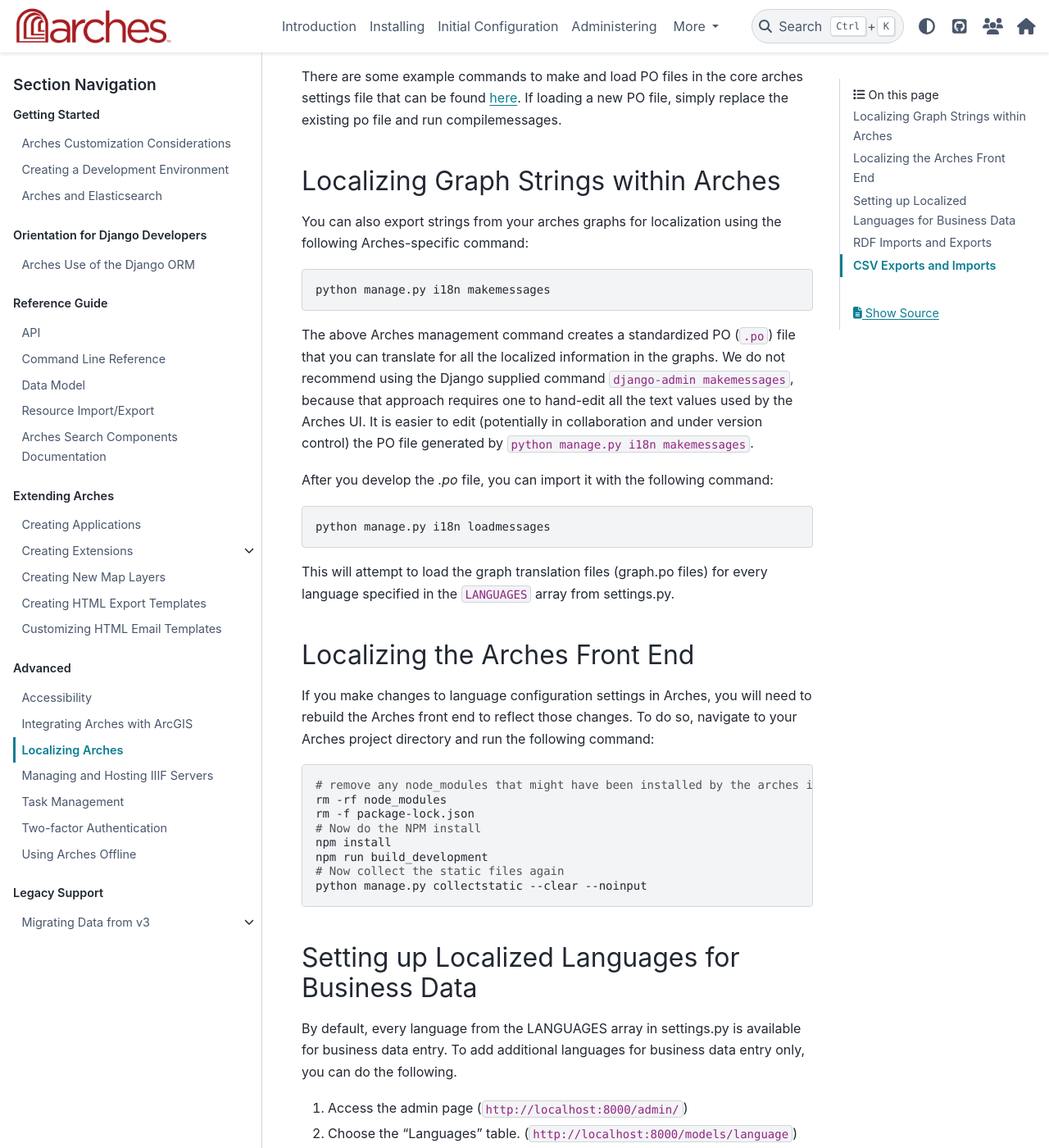
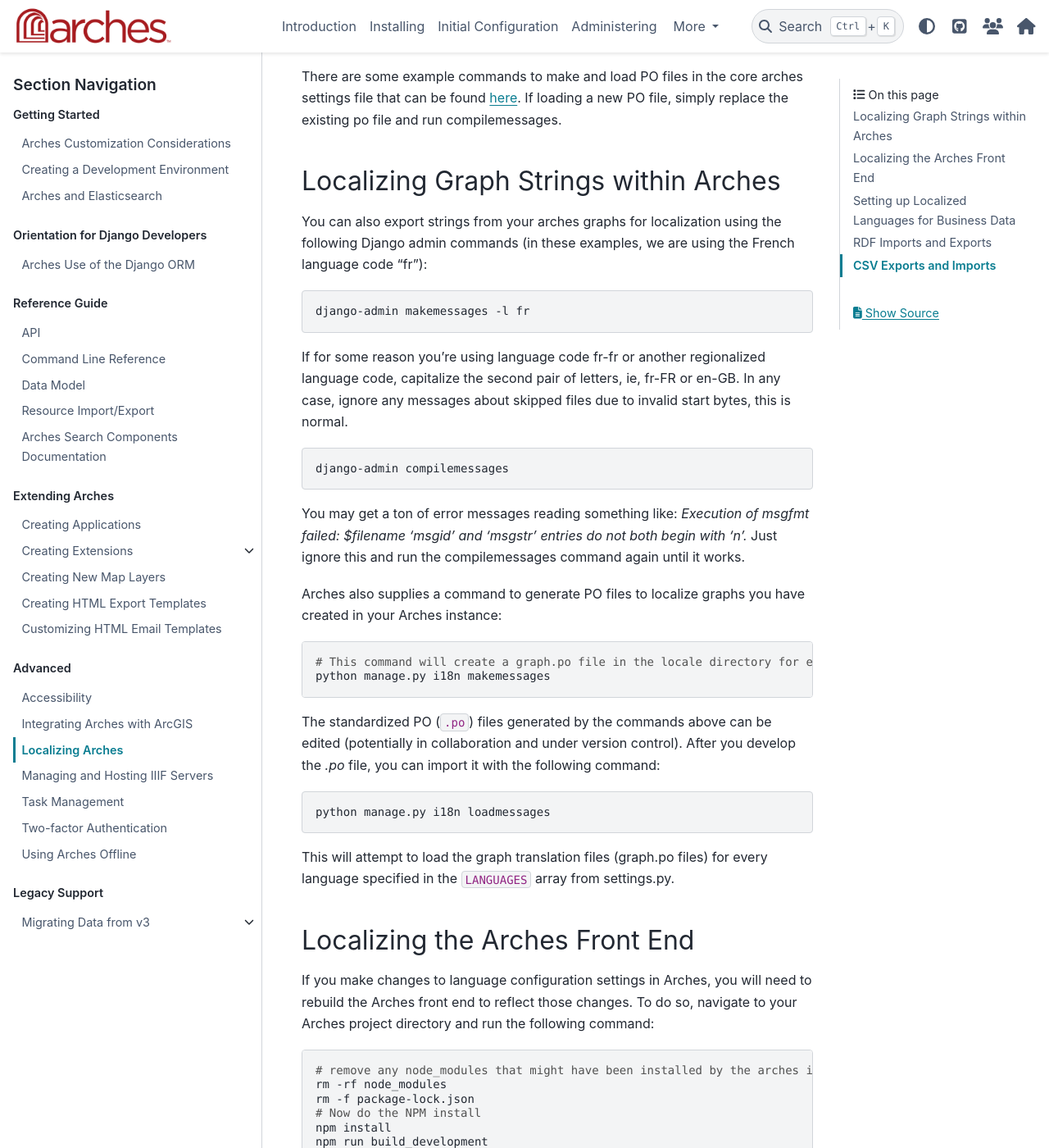
Before and after one commit to archesproject/arches-docs, a Sphinx documentation site: the page built from docs/developing/advanced/localizing-arches.rst, in a window 1280 px wide and 1400 px high, scrolled down 1819 px. Shown: the whole window at 82% size. Built offline with Sphinx 7.4.7 and the PyData theme 0.15.4, drawn with Linux system fonts in a browser that asks for light colours.

Commit message:
Updated based on Alexei's suggestions

```diff
--- a/docs/developing/advanced/localizing-arches.rst
+++ b/docs/developing/advanced/localizing-arches.rst
@@ -87,16 +87,31 @@
 Localizing Graph Strings within Arches
 **************************************
 
-You can also export strings from your arches graphs for localization using the following Arches-specific command:
+You can also export strings from your arches graphs for localization using the following Django admin commands (in these examples, we are using the French language code "fr"):
 
 .. code-block:: bash
 
+    django-admin makemessages -l fr
+
+
+If for some reason you're using language code fr-fr or another regionalized language code, capitalize the second pair of letters, ie, fr-FR or en-GB. In any case, ignore any messages about skipped files due to invalid start bytes, this is normal.
+
+.. code-block:: bash
+
+    django-admin compilemessages
+
+
+You may get a ton of error messages reading something like: `Execution of msgfmt failed: $filename 'msgid' and 'msgstr' entries do not both begin with '\n'.` Just ignore this and run the compilemessages command again until it works.
+
+Arches also supplies a command to generate PO files to localize graphs you have created in your Arches instance:
+
+.. code-block:: bash
+
+    # This command will create a graph.po file in the locale directory for each language specified in the LANGUAGES array in settings.py
     python manage.py i18n makemessages
 
 
-The above Arches management command creates a standardized PO (``.po``) file that you can translate for all the localized information in the graphs. We do not recommend using the Django supplied command ``django-admin makemessages``, because that approach requires one to hand-edit all the text values used by the Arches UI. It is easier to edit (potentially in collaboration and under version control) the PO file generated by ``python manage.py i18n makemessages``.
-
-After you develop the `.po` file, you can import it with the following command:
+The standardized PO (``.po``) files generated by the commands above can be edited (potentially in collaboration and under version control). After you develop the `.po` file, you can import it with the following command:
 
 .. code-block:: bash
 
```
